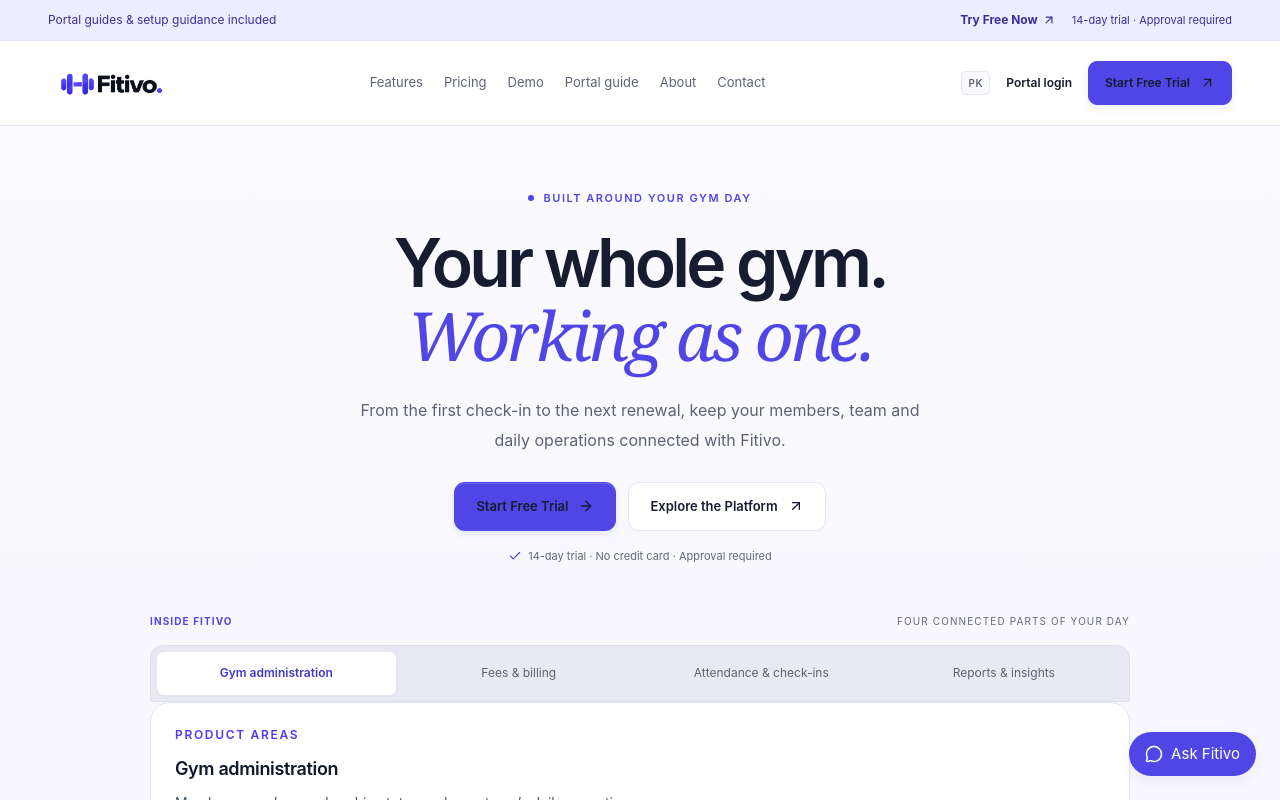
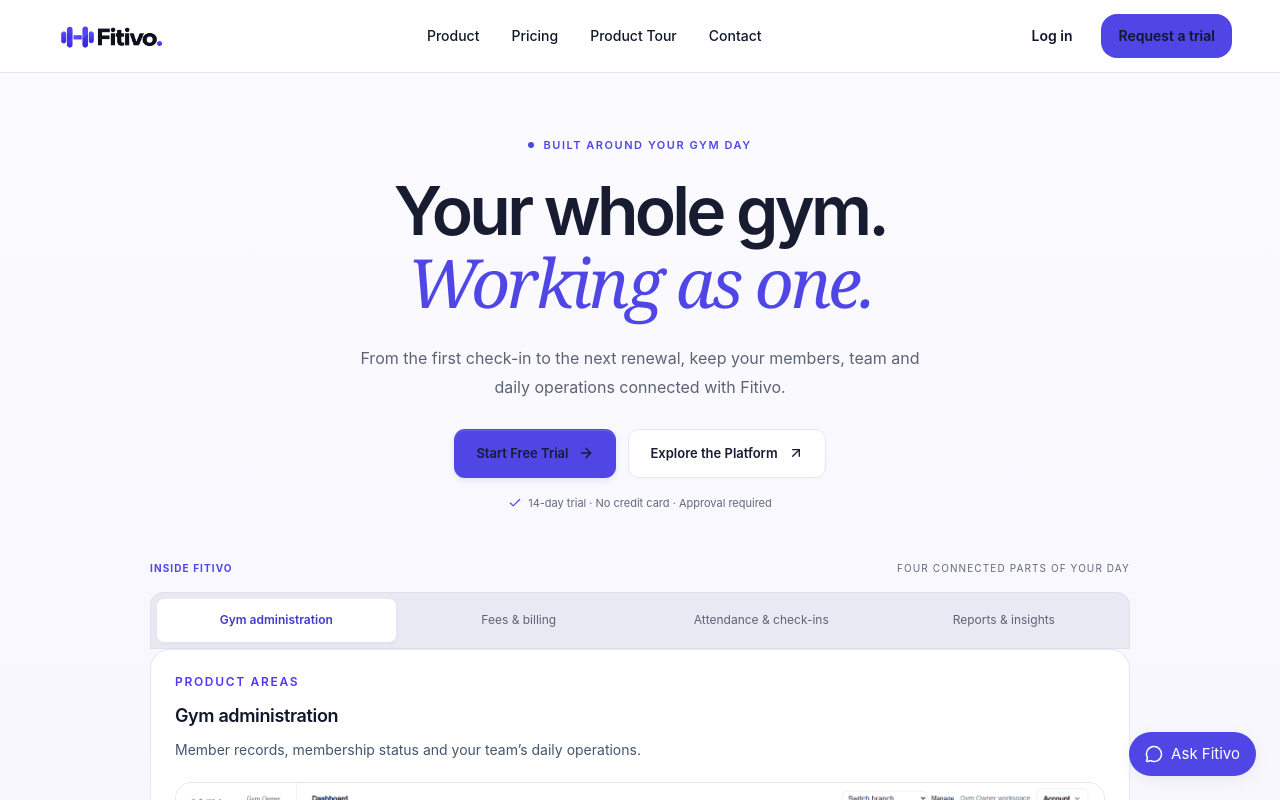
Before and after one commit to talhamalik25/GYM-CRM, a Next.js app: page / in a window 1280 px wide. Shown: the top 800 px of the page. Built offline with nearby package versions, Linux system fonts and the light colour scheme.

Commit message:
Refine marketing navigation and establish scoped design foundation

```diff
--- a/app/(marketing)/layout.js
+++ b/app/(marketing)/layout.js
@@ -1,6 +1,6 @@
 import MarketingNavigation from "../../components/marketing/marketing-navigation.js";
 import MarketingFooter from "../../components/marketing/marketing-footer.js";
-import MarketingAnnouncement from "../../components/marketing/marketing-announcement.js";
+
 import MarketingChatbot from "../../components/marketing/marketing-chatbot.js";
 
 
@@ -8,7 +8,7 @@ import MarketingChatbot from "../../components/marketing/marketing-chatbot.js";
 export default function MarketingLayout({ children }) {
   return <div id="home" className={`${"m-marketing-marketing exact:[--m-ink:#161b2e] exact:[--m-muted:#646979] exact:[--m-line:#e7e8ef] exact:[--m-tint:#f7f8fc] exact:[--m-navy:#13182d] exact:[--m-accent:var(--brand,_#4f46e5)] exact:[--m-radius:20px] exact:[--m-section:clamp(72px,_7.5vw,_112px)] exact:[--m-shadow:0_24px_70px_-25px_rgb(32_35_80_/_22%),_0_3px_12px_rgb(32_35_80_/_4%)] exact:[color:var(--m-ink)] exact:[background:white] exact:[font-family:var(--font-app)] exact:[font-size:15px] exact:[line-height:1.65] exact:[overflow:clip] exact:[&_main:focus]:[outline:none] exact:[&_section:focus]:[outline:none] exact:[&_section[id]]:[scroll-margin-top:96px] exact:less-motion:[&_*]:[animation:none]! exact:less-motion:[&_*]:[transition:none]! exact:less-motion:[&_*]:[scroll-behavior:auto]!"} ${"m-marketing-shell-shell exact:[--shell-brand:#4f46e5] exact:[--shell-ink:#171c30] exact:[--shell-muted:#5d6374] exact:[--shell-line:#e7e8ef] exact:[&_a:focus-visible]:[outline:3px_solid_var(--shell-brand)] exact:[&_a:focus-visible]:[outline-offset:5px] exact:[&_button:focus-visible]:[outline:3px_solid_var(--shell-brand)] exact:[&_button:focus-visible]:[outline-offset:5px] exact:less-motion:[&_*]:[transition:none]! exact:less-motion:[&_*]:[animation:none]! exact:less-motion:[&_*::before]:[transition:none]! exact:less-motion:[&_*::before]:[animation:none]! exact:less-motion:[&_*::after]:[transition:none]! exact:less-motion:[&_*::after]:[animation:none]!"}`}>
     <a href="#main-content" className={"m-marketing-shell-skipLink exact:fixed exact:[top:12px] exact:[left:12px] exact:[z-index:100] exact:[padding:12px_18px] exact:[border-radius:8px] exact:[background:white] exact:[color:var(--shell-brand)] exact:[transform:translateY(-160%)] exact:[&:focus]:[transform:translateY(0)]"}>Skip to main content</a>
-    <MarketingAnnouncement />
+
     <MarketingNavigation />
     <main id="main-content" tabIndex={-1}>{children}</main>
     <MarketingFooter />
--- /dev/null
+++ b/components/marketing/marketing-container.js
@@ -0,0 +1,4 @@
+import { cn } from "../../lib/cn.js";
+export default function MarketingContainer({ className, children, ...props }) {
+  return <div className={cn("mx-auto w-[calc(100%-40px)] max-w-[1184px] sm:w-[calc(100%-64px)]", className)} {...props}>{children}</div>;
+}
--- a/components/marketing/marketing-navigation.js
+++ b/components/marketing/marketing-navigation.js
@@ -3,11 +3,18 @@
 import { useEffect, useRef, useState } from "react";
 import Link from "next/link";
 import { usePathname } from "next/navigation";
-import { ArrowUpRight, Menu, X } from "lucide-react";
-import { SITE } from "../../config/site.js";
+import { Menu, X } from "lucide-react";
+import MarketingContainer from "./marketing-container.js";
 import { MarketingBrand } from "./marketing-primitives.js";
 import MarketingShellAction from "./marketing-shell-action.js";
 
+
+const navigation = [
+  { label: "Product", href: "/features" },
+  { label: "Pricing", href: "/pricing" },
+  { label: "Product Tour", href: "/demo" },
+  { label: "Contact", href: "/contact" },
+];
 
 export default function MarketingNavigation() {
   const pathname = usePathname();
@@ -22,7 +29,7 @@ export default function MarketingNavigation() {
       if (event.key === "Escape") { setMenuPath(null); triggerRef.current?.focus(); }
     };
     const closeOutside = (event) => { if (!headerRef.current?.contains(event.target)) setMenuPath(null); };
-    const desktop = window.matchMedia("(min-width: 1100px)");
+    const desktop = window.matchMedia("(min-width: 1024px)");
     const closeOnDesktop = () => { if (desktop.matches) setMenuPath(null); };
     document.addEventListener("keydown", closeOnEscape);
     document.addEventListener("pointerdown", closeOutside);
@@ -34,23 +41,16 @@ export default function MarketingNavigation() {
     };
   }, [menuOpen]);
 
-  const links = SITE.navigation.map(({ label, href }) => <Link key={href} href={href} aria-current={pathname === href ? "page" : undefined} onClick={() => setMenuPath(null)}>{label}</Link>);
-
-  return <header className={"m-marketing-shell-header exact:sticky exact:[top:0] exact:[z-index:50] exact:[background:rgb(255_255_255_/_97%)] exact:[backdrop-filter:blur(16px)] exact:[border-bottom:1px_solid_var(--shell-line)]"} ref={headerRef} onBlur={(event) => { if (!event.currentTarget.contains(event.relatedTarget)) setMenuPath(null); }}>
-    <div className={`${"m-marketing-shell-container exact:[width:min(1184px,_calc(100%_-_64px))] exact:[margin-inline:auto] exact:at-most-639:[width:calc(100%_-_40px)]"} ${"m-marketing-shell-headerInner exact:flex exact:items-center exact:[justify-content:space-between] exact:[gap:22px] exact:[min-height:84px] exact:at-most-639:[min-height:72px] exact:at-most-639:[gap:12px]"}`}>
+  const links = navigation.map(({ label, href }) => <Link key={href} href={href} className="flex min-h-11 items-center rounded-lg px-3 text-sm font-medium text-slate-700 hover:bg-slate-50 hover:text-indigo-600 aria-[current=page]:text-indigo-600 focus-visible:outline-2 focus-visible:outline-offset-2 focus-visible:outline-indigo-600" aria-current={pathname === href ? "page" : undefined} onClick={() => setMenuPath(null)}>{label}</Link>);
+  return <header className="sticky top-0 z-50 border-b border-slate-200 bg-white font-sans text-slate-900" ref={headerRef} onBlur={(event) => { if (!event.currentTarget.contains(event.relatedTarget)) setMenuPath(null); }}>
+    <MarketingContainer className="flex h-[72px] items-center justify-between gap-6">
       <MarketingBrand />
-      <nav className={"m-marketing-shell-desktopNav exact:flex exact:items-center exact:[gap:21px] exact:[font-size:13px] exact:[color:var(--shell-muted)] exact:[&_a]:relative exact:[&_a]:[padding-block:29px] exact:[&_a]:[white-space:nowrap] exact:[&_a:hover]:[color:var(--shell-brand)] exact:[&_a[aria-current]]:[color:var(--shell-brand)] exact:[&_a[aria-current]::after]:[content:''] exact:[&_a[aria-current]::after]:absolute exact:[&_a[aria-current]::after]:[bottom:19px] exact:[&_a[aria-current]::after]:[left:0] exact:[&_a[aria-current]::after]:[right:0] exact:[&_a[aria-current]::after]:[height:2px] exact:[&_a[aria-current]::after]:[background:currentColor] exact:at-most-1099:hidden"} aria-label="Main navigation">{links}</nav>
-      <div className={"m-marketing-shell-desktopActions exact:flex exact:items-center exact:[gap:16px] exact:at-most-1099:hidden"}>
-        <span className={"m-marketing-shell-region exact:inline-flex exact:items-center exact:justify-center exact:[min-width:29px] exact:[height:24px] exact:[border:1px_solid_var(--shell-line)] exact:[border-radius:5px] exact:[background:#fafafd] exact:[font-size:10px] exact:[font-weight:600] exact:[letter-spacing:.04em] exact:[color:var(--shell-muted)]"} aria-label="Region: Pakistan">{SITE.region}</span>
-        <Link href="/login" className={"m-marketing-shell-login exact:[&:hover]:[color:var(--shell-brand)] exact:inline-flex exact:items-center exact:[min-height:44px] exact:[font-size:12px] exact:[font-weight:600] exact:[white-space:nowrap]"}>Portal login</Link>
-        <MarketingShellAction href="/free-trial" className={""}>Start Free Trial <ArrowUpRight size={15} aria-hidden="true" /></MarketingShellAction>
-      </div>
-      <div className={"m-marketing-shell-mobileActions exact:hidden exact:at-most-1099:flex exact:at-most-1099:items-center exact:at-most-1099:[gap:16px] exact:at-most-639:[gap:10px] exact:at-most-639:[&_.m-marketing-shell-region]:hidden"}>
-        <span className={"m-marketing-shell-region exact:inline-flex exact:items-center exact:justify-center exact:[min-width:29px] exact:[height:24px] exact:[border:1px_solid_var(--shell-line)] exact:[border-radius:5px] exact:[background:#fafafd] exact:[font-size:10px] exact:[font-weight:600] exact:[letter-spacing:.04em] exact:[color:var(--shell-muted)]"} aria-label="Region: Pakistan">{SITE.region}</span>
-        <Link href="/login" className={"m-marketing-shell-login exact:[&:hover]:[color:var(--shell-brand)] exact:inline-flex exact:items-center exact:[min-height:44px] exact:[font-size:12px] exact:[font-weight:600] exact:[white-space:nowrap]"}>Portal login</Link>
-        <button ref={triggerRef} className={"m-marketing-shell-menuTrigger exact:at-most-1099:grid exact:at-most-1099:[place-items:center] exact:at-most-1099:[width:44px] exact:at-most-1099:[height:44px] exact:at-most-1099:[border:1px_solid_var(--shell-line)] exact:at-most-1099:[border-radius:9px] exact:at-most-1099:[background:white] exact:at-most-1099:[color:var(--shell-ink)] exact:at-most-1099:cursor-pointer"} type="button" aria-label={menuOpen ? "Close navigation menu" : "Open navigation menu"} aria-expanded={menuOpen} aria-controls="fitivo-mobile-navigation" onClick={() => setMenuPath(menuOpen ? null : pathname)}>{menuOpen ? <X size={22} aria-hidden="true" /> : <Menu size={22} aria-hidden="true" />}</button>
-      </div>
-    </div>
-    <nav id="fitivo-mobile-navigation" className={"m-marketing-shell-mobileNav exact:hidden exact:at-most-1099:[&:not([hidden])]:flex exact:at-most-1099:[&:not([hidden])]:flex-col exact:at-most-1099:[&:not([hidden])]:absolute exact:at-most-1099:[&:not([hidden])]:[inset:100%_0_auto] exact:at-most-1099:[&:not([hidden])]:[padding:16px_32px_24px] exact:at-most-1099:[&:not([hidden])]:[max-height:calc(100dvh_-_84px)] exact:at-most-1099:[&:not([hidden])]:[overflow-y:auto] exact:at-most-1099:[&:not([hidden])]:[background:white] exact:at-most-1099:[&:not([hidden])]:[border-bottom:1px_solid_var(--shell-line)] exact:at-most-1099:[&:not([hidden])]:[box-shadow:0_20px_30px_#161b2e0a] exact:at-most-1099:[&>a:not(.m-marketing-shell-primary)]:[padding:12px_4px] exact:at-most-1099:[&>a:not(.m-marketing-shell-primary)]:[color:var(--shell-muted)] exact:at-most-1099:[&>a:not(.m-marketing-shell-primary)]:[font-size:14px] exact:at-most-1099:[&>a[aria-current]]:[color:var(--shell-brand)] exact:at-most-1099:[&>a[aria-current]]:[font-weight:600] exact:at-most-1099:[&_.m-marketing-shell-primary]:[margin-top:12px] exact:at-most-639:[&:not([hidden])]:[padding-inline:20px] exact:at-most-639:[&:not([hidden])]:[max-height:calc(100dvh_-_72px)]"} hidden={!menuOpen} aria-label="Mobile navigation">{links}<MarketingShellAction href="/free-trial" className={""} onClick={() => setMenuPath(null)}>Start Free Trial <ArrowUpRight size={15} aria-hidden="true" /></MarketingShellAction></nav>
+      <nav className="hidden items-center gap-2 lg:flex" aria-label="Main navigation">{links}</nav>
+      <div className="hidden items-center gap-3 lg:flex"><MarketingShellAction href="/login" variant="tertiary">Log in</MarketingShellAction><MarketingShellAction href="/free-trial">Request a trial</MarketingShellAction></div>
+      <button ref={triggerRef} className="grid size-11 place-items-center rounded-lg border border-slate-200 bg-white hover:bg-slate-50 focus-visible:outline-2 focus-visible:outline-offset-2 focus-visible:outline-indigo-600 lg:hidden" type="button" aria-label={menuOpen ? "Close navigation menu" : "Open navigation menu"} aria-expanded={menuOpen} aria-controls="fitivo-mobile-navigation" onClick={() => setMenuPath(menuOpen ? null : pathname)}>{menuOpen ? <X size={22} aria-hidden="true" /> : <Menu size={22} aria-hidden="true" />}</button>
+    </MarketingContainer>
+    <nav id="fitivo-mobile-navigation" hidden={!menuOpen} aria-label="Mobile navigation" className="absolute inset-x-0 top-full max-h-[calc(100dvh-72px)] overflow-y-auto border-b border-slate-200 bg-white lg:hidden">
+      <MarketingContainer className="py-4"><div className="flex flex-col gap-1">{links}</div><div className="mt-4 flex flex-col gap-2 border-t border-slate-200 pt-4"><MarketingShellAction href="/login" variant="tertiary" onClick={() => setMenuPath(null)}>Log in</MarketingShellAction><MarketingShellAction href="/free-trial" onClick={() => setMenuPath(null)}>Request a trial</MarketingShellAction></div></MarketingContainer>
+    </nav>
   </header>;
 }
--- a/components/marketing/marketing-shell-action.js
+++ b/components/marketing/marketing-shell-action.js
@@ -1,11 +1,10 @@
 import Link from "next/link";
 import { cn } from "../../lib/cn.js";
-
 const variants = {
-  primary: "m-marketing-shell-primary exact:[border-radius:9px] exact:inline-flex exact:items-center exact:justify-center exact:[gap:10px] exact:[min-height:44px] exact:[padding:11px_16px] exact:[font-size:12px] exact:[line-height:1.5] exact:[font-weight:600] exact:[transition:background_180ms,_box-shadow_180ms] exact:[background:var(--shell-brand)] exact:[color:white] exact:[border:1px_solid_var(--shell-brand)] exact:[box-shadow:0_3px_8px_#4f46e518] exact:[&:hover]:[background:#4338ca]",
-  secondary: "m-marketing-shell-secondary exact:[border-radius:9px] exact:inline-flex exact:items-center exact:justify-center exact:[gap:10px] exact:[min-height:44px] exact:[padding:11px_16px] exact:[font-size:12px] exact:[line-height:1.5] exact:[font-weight:600] exact:[transition:background_180ms,_box-shadow_180ms] exact:[color:var(--shell-ink)] exact:[border:1px_solid_var(--shell-line)] exact:[background:white] exact:[&:hover]:[background:#f6f5ff]",
+  primary: "border-transparent bg-[#4F46E5] text-white hover:bg-[#4338CA]",
+  secondary: "border-slate-200 bg-white text-slate-900 hover:bg-slate-50",
+  tertiary: "border-transparent bg-transparent text-slate-700 hover:bg-slate-50 hover:text-indigo-600",
 };
-
 export default function MarketingShellAction({ variant = "primary", className = "", ...props }) {
-  return <Link {...props} className={cn(variants[variant] || variants.primary, className)} />;
+  return <Link {...props} className={cn("inline-flex min-h-11 items-center justify-center gap-2 rounded-lg border px-4 py-2 text-sm font-semibold leading-6 transition-colors motion-reduce:transition-none focus-visible:outline-2 focus-visible:outline-offset-2 focus-visible:outline-indigo-600", variants[variant] || variants.primary, className)} />;
 }
```
Also changed, not shown: 1 other file (tests, documents, lock files or other folders).
